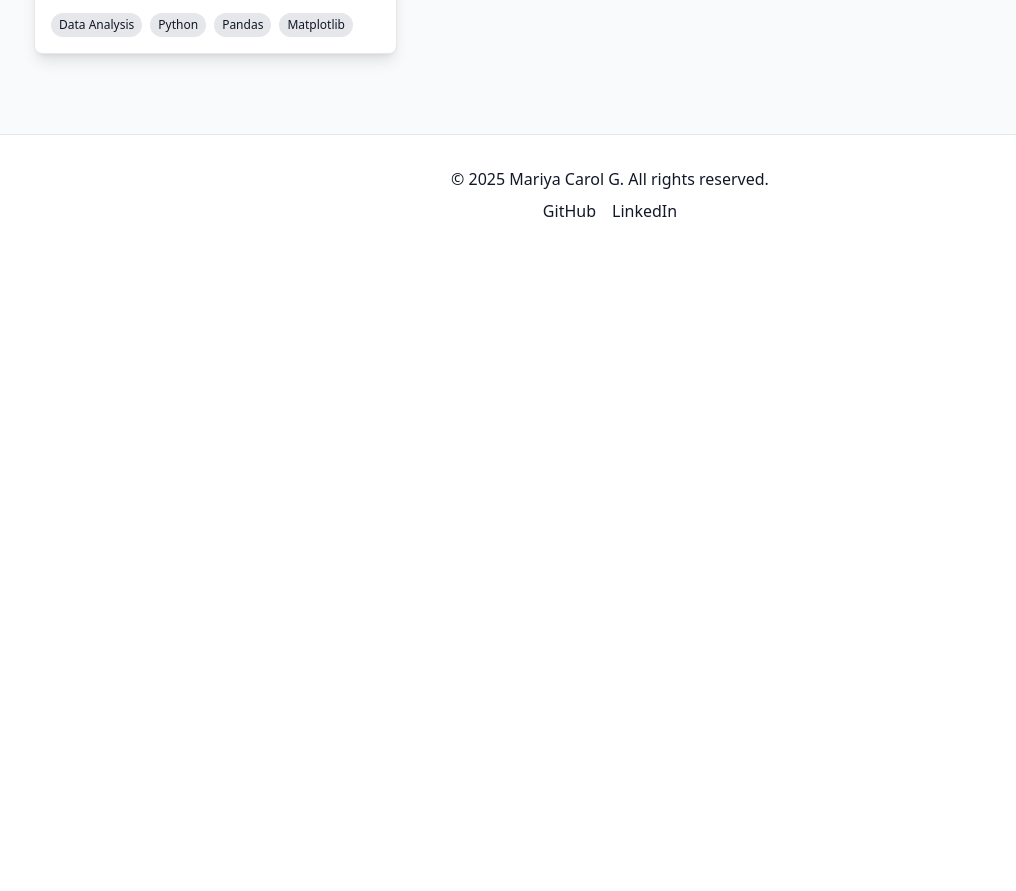
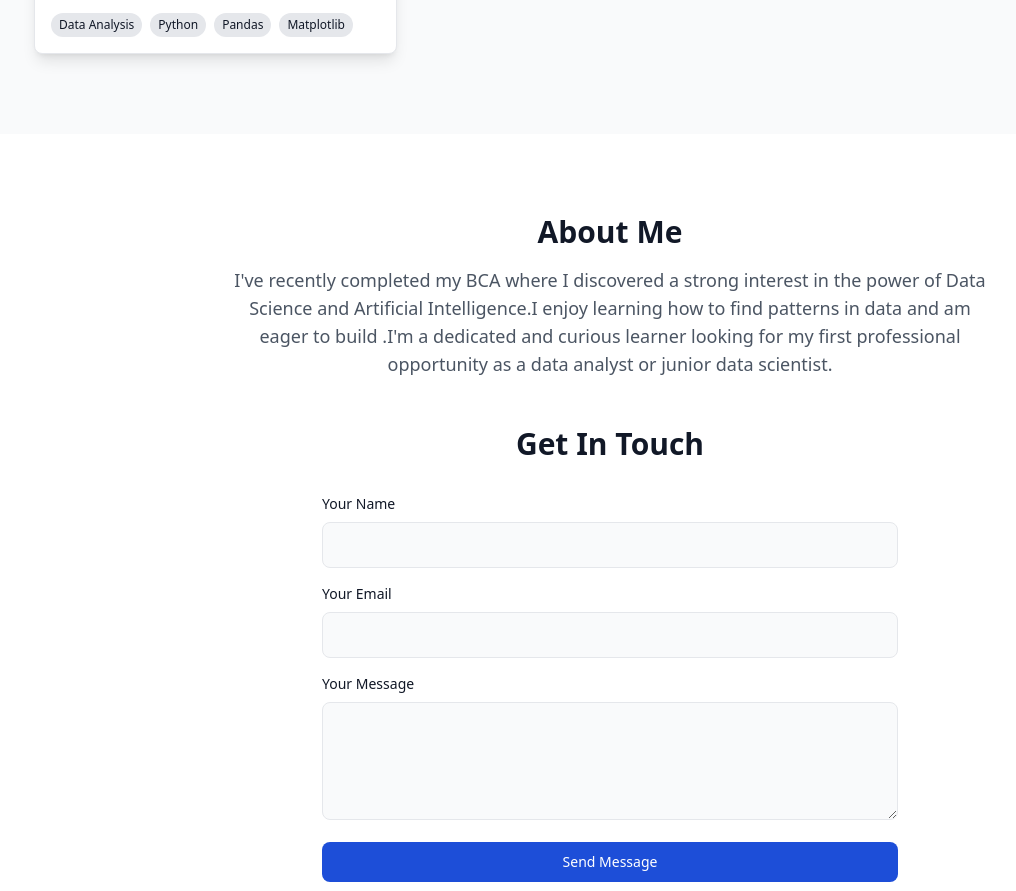
Before and after one commit to CarolG13/mariyacarolg-portfolio, an Astro site: page / in a window 1280 px wide. Shown: the part 829-1720 px from the top of the page, without its empty margins (30-1046 px from the left). Before the commit the page ends 1084 px from the top, so only its background shows below. Built offline with nearby package versions, Linux system fonts and the light colour scheme; Astro itself is replaced by a stand-in of ours; no server answers.

Commit message:
step8 : Add about section and contact form

```diff
--- a/src/pages/index.astro
+++ b/src/pages/index.astro
@@ -3,15 +3,17 @@ import Layout from "../layouts/Layout.astro";
 import { PERSONAL_INFO } from "../data/site";
 import { getCollection } from "astro:content";
 
-// This line gets all entries from your 'projects' folder and sorts them by date
 const projects = (await getCollection("projects")).sort(
   (a, b) => b.data.publishDate.valueOf() - a.data.publishDate.valueOf(),
 );
+
+// Get the access key from the .env file
+const web3formsKey = import.meta.env.PUBLIC_WEB3FORMS_ACCESS_KEY;
 ---
 
 <Layout title={`Home | ${PERSONAL_INFO.name}`}>
   <main class="flex-grow">
-    <!-- HERO SECTION (This part is the same as before) -->
+    <!-- HERO SECTION -->
     <section id="hero" class="text-center py-20">
       <h1 class="text-5xl font-bold tracking-tighter sm:text-6xl md:text-7xl">
         {PERSONAL_INFO.name}
@@ -23,7 +25,7 @@ const projects = (await getCollection("projects")).sort(
       </p>
     </section>
 
-    <!-- PROJECTS SECTION (Updated with links) -->
+    <!-- PROJECTS SECTION -->
     <section id="projects" class="py-20 px-8 bg-gray-50 dark:bg-gray-800">
       <h2 class="text-3xl font-bold text-center mb-8">My Work</h2>
       <div
@@ -31,12 +33,10 @@ const projects = (await getCollection("projects")).sort(
       >
         {
           projects.map((project) => (
-            // THE CHANGE IS HERE: This is now an <a> tag that links to the project's detail page
             <a
               href={`/projects/${project.slug}/`}
               class="block border rounded-lg overflow-hidden shadow-lg bg-white dark:bg-gray-900 hover:scale-105 transition-transform"
             >
-              {/* The image will appear broken for now. This is correct. */}
               <img
                 src={project.data.img}
                 alt={project.data.img_alt}
@@ -60,5 +60,65 @@ const projects = (await getCollection("projects")).sort(
         }
       </div>
     </section>
+
+    <!-- ABOUT & CONTACT SECTION (New!) -->
+    <section id="about" class="py-20 px-8">
+      <div class="max-w-3xl mx-auto text-center">
+        <h2 class="text-3xl font-bold mb-4">About Me</h2>
+        <p class="text-lg text-gray-600 dark:text-gray-400">
+          {PERSONAL_INFO.bio}
+        </p>
+      </div>
+      <div class="max-w-xl mx-auto mt-12">
+        <h2 class="text-3xl font-bold text-center mb-8">Get In Touch</h2>
+        <form
+          action="https://api.web3forms.com/submit"
+          method="POST"
+          class="space-y-4"
+        >
+          <input type="hidden" name="access_key" value={web3formsKey} />
+          <div>
+            <label for="name" class="block mb-2 text-sm font-medium"
+              >Your Name</label
+            >
+            <input
+              type="text"
+              id="name"
+              name="name"
+              class="w-full p-2.5 border rounded-lg bg-gray-50 dark:bg-gray-700 dark:border-gray-600"
+              required
+            />
+          </div>
+          <div>
+            <label for="email" class="block mb-2 text-sm font-medium"
+              >Your Email</label
+            >
+            <input
+              type="email"
+              id="email"
+              name="email"
+              class="w-full p-2.5 border rounded-lg bg-gray-50 dark:bg-gray-700 dark:border-gray-600"
+              required
+            />
+          </div>
+          <div>
+            <label for="message" class="block mb-2 text-sm font-medium"
+              >Your Message</label
+            >
+            <textarea
+              id="message"
+              name="message"
+              rows="4"
+              class="w-full p-2.5 border rounded-lg bg-gray-50 dark:bg-gray-700 dark:border-gray-600"
+              required></textarea>
+          </div>
+          <button
+            type="submit"
+            class="w-full text-white bg-blue-700 hover:bg-blue-800 font-medium rounded-lg text-sm px-5 py-2.5 text-center"
+            >Send Message</button
+          >
+        </form>
+      </div>
+    </section>
   </main>
 </Layout>
```
